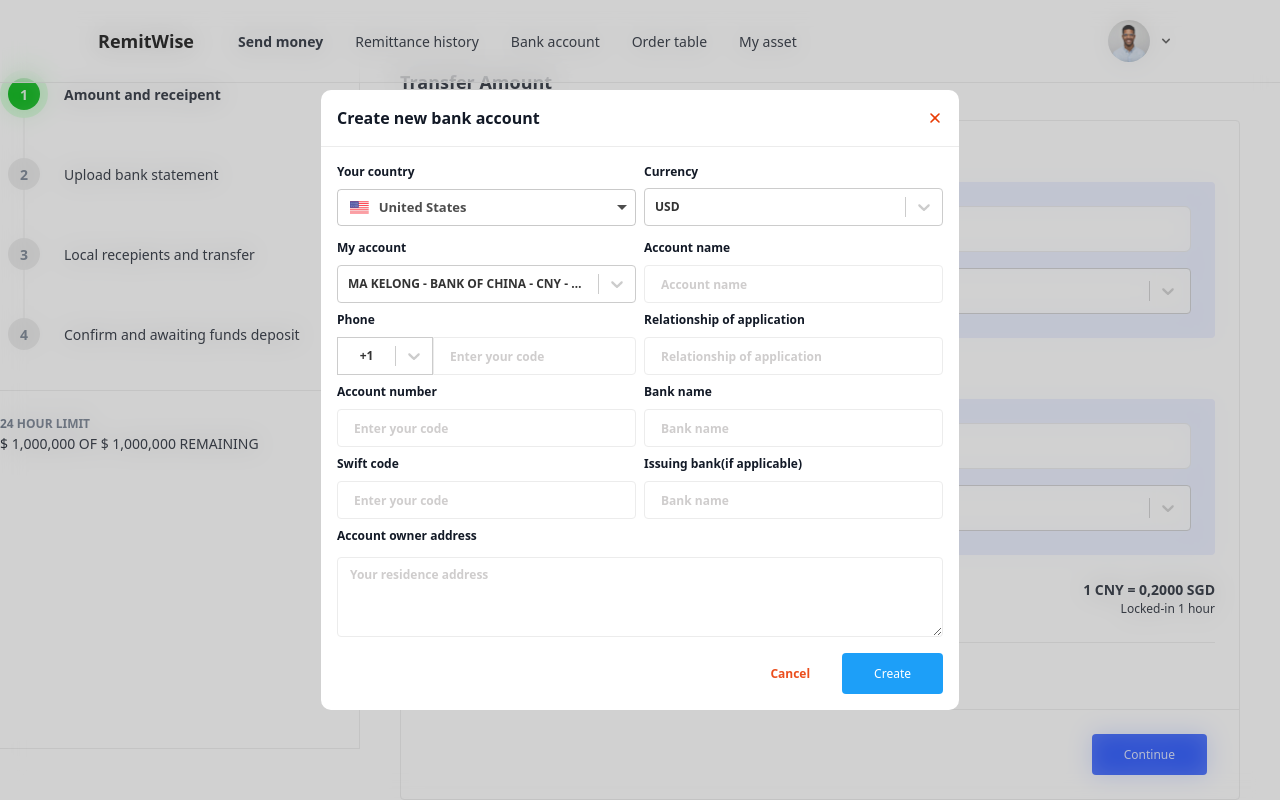
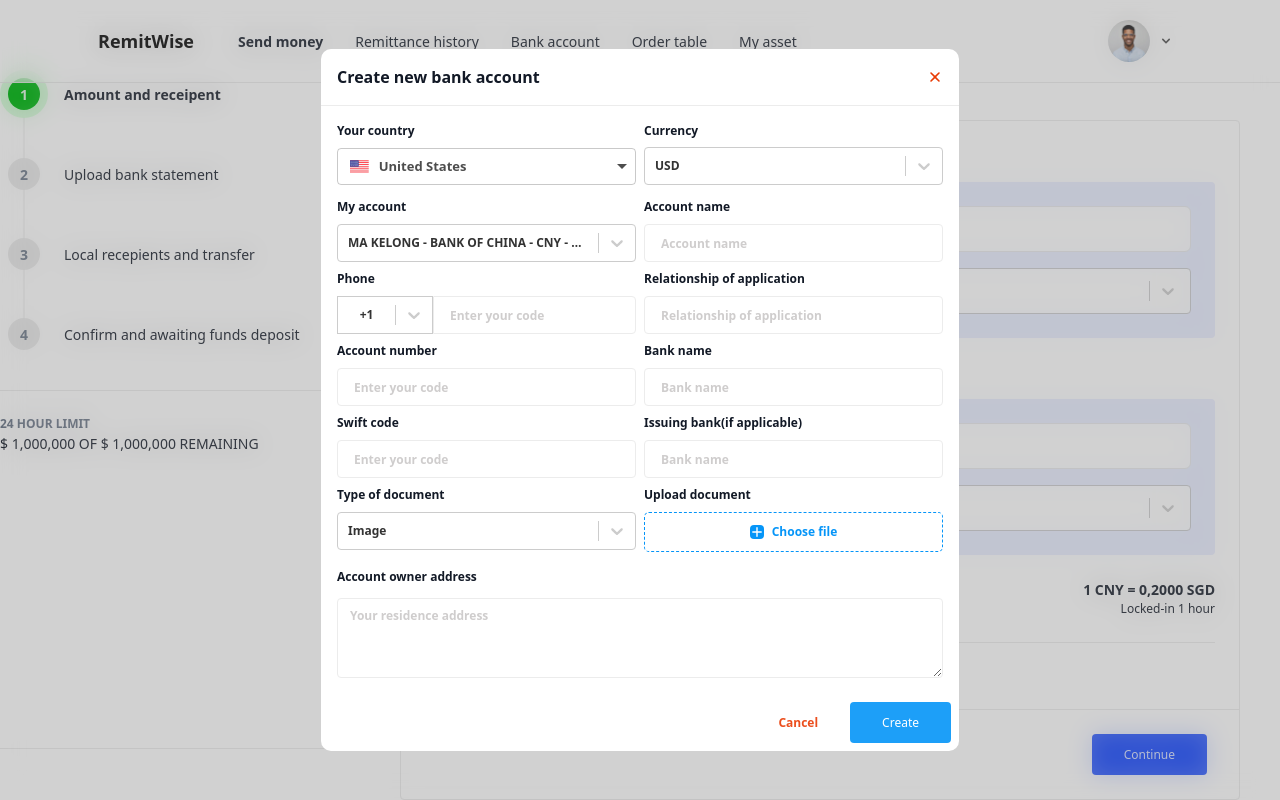
Before and after one commit to SteamyCutie/remitwise-frontend, a Next.js app: page /send in a window 1280 px wide. Both pictures are taken after a click on the button "Continue". Shown: the part 51-851 px from the top of the page. Built offline with nearby package versions, Linux system fonts and the light colour scheme.

Commit message:
feat(send): bank account modal additional fields

```diff
--- /dev/null
+++ b/src/constants/doctypes.ts
@@ -0,0 +1 @@
+export const DOCU_TYPES = ["Image", "Doocument", "Audio", "Video"]
--- a/src/modals/BankAccountModal/index.tsx
+++ b/src/modals/BankAccountModal/index.tsx
@@ -1,14 +1,16 @@
-import React, { useCallback, useEffect, useState } from 'react'
+import React, { useState, useMemo } from 'react'
 import Modal from 'app/components/Modal'
 import Button from 'app/components/Button'
 import ReactFlagsSelect from "react-flags-select"
 import Select, { components } from 'react-select'
-import { XIcon } from '@heroicons/react/solid'
+import { PlusIcon, XIcon } from '@heroicons/react/solid'
 import { COUNTRIES } from 'app/constants/countries'
 import { CURRENCIES } from 'app/constants/currencies'
 import { Accounts } from 'app/constants/banks'
+import { DOCU_TYPES } from 'app/constants/doctypes'
 import Input from 'app/components/Input'
 import { escapeRegExp } from 'app/functions'
+import { useDropzone } from 'react-dropzone';
 
 var countryList: any[] = []
 COUNTRIES.map((item, i) => countryList.push(item.code))
@@ -24,6 +26,32 @@ Accounts.map((item, i) => bankList.push({
   value: item.id,
   label: `${item.name} - ${item.bank} - ${item.currency} - ${item.id}`,
 }))
+
+var documentTypeList: any[] = []
+
+DOCU_TYPES.map((item) => documentTypeList.push({
+  value: item,
+  label: item,
+}))
+
+const baseStyle = {
+  flex: 1,
+  display: 'flex',
+  flexDirection: 'column',
+  alignItems: 'center',
+  borderWidth: 1,
+  borderRadius: 5,
+  borderColor: '#0595F8',
+  borderStyle: 'dashed',
+  color: '#0595F8',
+  outline: 'none',
+  cursor: 'pointer',
+  transition: 'all .24s ease-in-out'
+}
+
+const focusedStyle = {
+  backgroundColor: '#0595F833',
+}
 
 interface BankAccountModalProps {
   isOpen: boolean
@@ -56,8 +84,25 @@ const BankAccountModal = ({
   const [swiftCode, setSwiftCode] = useState("")
   const [swiftCodeError, setSwiftCodeError] = useState(false)
   const [issuingBank, setIssuingBank] = useState("")
+  const [documentType, setDocumentType] = useState(documentTypeList[0])
 
   const [ownerAddress, setOwnerAddress] = useState("")
+
+  const {
+    getRootProps,
+    getInputProps,
+    acceptedFiles,
+    isFocused,
+  } = useDropzone({ accept: { 'video/*': [] } });
+
+  const files = acceptedFiles.map((file: any, i) => <li key={i}>{file.path}</li>);
+
+  const style: any = useMemo(() => ({
+    ...baseStyle,
+    ...(isFocused ? focusedStyle : {})
+  }), [
+    isFocused
+  ]);
 
   const handleAreaCodeInput = (value: string) => {
     setAreaCode(value);
@@ -76,7 +121,7 @@ const BankAccountModal = ({
 
   const handleSwiftCodeInput = (value: string) => {
     setSwiftCode(value)
-    setSwiftCodeError(!(value === '' || /^[0-9]{4}$/.test(escapeRegExp(value))))
+    setSwiftCodeError(!(value === '' || /^[0-9]{8}$/.test(escapeRegExp(value))))
   }
 
   return (
@@ -86,8 +131,8 @@ const BankAccountModal = ({
         <Button size='sm' variant='empty' onClick={onDismiss}><XIcon width={16} height={16} className="text-red" /></Button>
       </div>
       <hr className="border-t-1 border-stroke" />
-      <div className="grid font-montserrat p-4 gap-4 text-xs md:text-sm">
-        <div className="grid grid-cols-1 md:grid-cols-2 gap-2 md:gap-4 font-semibold text-left overflow-auto" style={{ maxHeight: "640px" }}>
+      <div className="grid font-montserrat p-2 gap-4 text-xs md:text-sm">
+        <div className="grid grid-cols-1 md:grid-cols-2 gap-2 md:gap-4 font-semibold text-left p-2" style={{ maxHeight: "640px", overflow: 'auto' }}>
           <div className="grid gap-2">
             Your country
             <ReactFlagsSelect
@@ -105,7 +150,7 @@ const BankAccountModal = ({
           </div>
           <div className="grid gap-2">
             Currency
-            <div style={{ translate: "0 -3px" }}>
+            <div style={{ translate: "0 -3px", zIndex: 4 }}>
               <Select
                 id="new-currency" instanceId="new-currency"
                 defaultValue={currencySelect}
@@ -127,6 +172,7 @@ const BankAccountModal = ({
           </div>
           <div className="grid gap-2">
             <p>My account</p>
+            <div style={{ zIndex: 3 }}>
               <Select
                 id="new-account" instanceId="new-account"
                 defaultValue={bankSelect}
@@ -136,13 +182,14 @@ const BankAccountModal = ({
                 }}
               />
             </div>
+          </div>
           <div className="grid gap-2">
             <p>Account name</p>
             <Input.Text value={accountName} handleInput={setAccountName} placeholder="Account name" className="!font-sm" />
           </div>
           <div className="grid gap-2">
             <label>Phone</label>
-            <Input.Phone value={phone} areaCode={areaCode} handleSelect={handleAreaCodeInput} handleInput={handlePhoneInput} error={phoneError} />
+            <div style={{ zIndex: 2 }}><Input.Phone value={phone} areaCode={areaCode} handleSelect={handleAreaCodeInput} handleInput={handlePhoneInput} error={phoneError} /></div>
           </div>
           <div className="grid gap-2">
             <p>Relationship of application</p>
@@ -164,6 +211,27 @@ const BankAccountModal = ({
             <p>Issuing bank(if applicable)</p>
             <Input.Text value={issuingBank} handleInput={setIssuingBank} placeholder="Bank name" />
           </div>
+          <div className="grid gap-2">
+            <p>Type of document</p>
+            <div style={{ translate: "0 -5px", zIndex: 1 }}>
+              <Select
+                id="document-type" instanceId="document-type"
+                defaultValue={documentType}
+                options={documentTypeList}
+                onChange={(event: any) => {
+                  setDocumentType(event.value)
+                }}
+              />
+            </div>
+          </div>
+          <div className="grid gap-2">
+            <p>Upload document</p>
+            <div {...getRootProps({ style })}>
+              <input {...getInputProps()} />
+              <div className="flex items-center space-x-2 h-[38px] text-xs md:text-sm"><PlusIcon className="text-white bg-blue rounded" width={14} /><p>Choose file</p></div>
+            </div>
+            <ul>{files}</ul>
+          </div>
           <div className="grid col-span-1 space-y-3 text-xs md:text-sm md:col-span-2">
             <label>Account owner address</label>
             <Input.TextArea value={ownerAddress} handleInput={setOwnerAddress} placeholder="Your residence address" />
--- a/src/styles/globals.css
+++ b/src/styles/globals.css
@@ -4,6 +4,10 @@
 
 @import "@fontsource/montserrat/variable.css";
 @import "@fontsource/poppins/index.css";
+
+:root {
+  --scroll-bar-color: #c5c5c5;
+}
 
 html,
 body {
@@ -20,6 +24,24 @@ a {
 
 * {
   box-sizing: border-box;
+}
+
+::-webkit-scrollbar-corner {
+  background: rgba(0, 0, 0, 0.5);
+}
+
+* {
+  scrollbar-width: thin;
+  scrollbar-color: var(--scroll-bar-color);
+}
+
+*::-webkit-scrollbar {
+  width: 8px;
+  height: 8px;
+}
+
+*::-webkit-scrollbar-thumb {
+  background-color: var(--scroll-bar-color);
 }
 
 input::-webkit-outer-spin-button,
```
Lines whose indentation alone changed are shown as unchanged.
